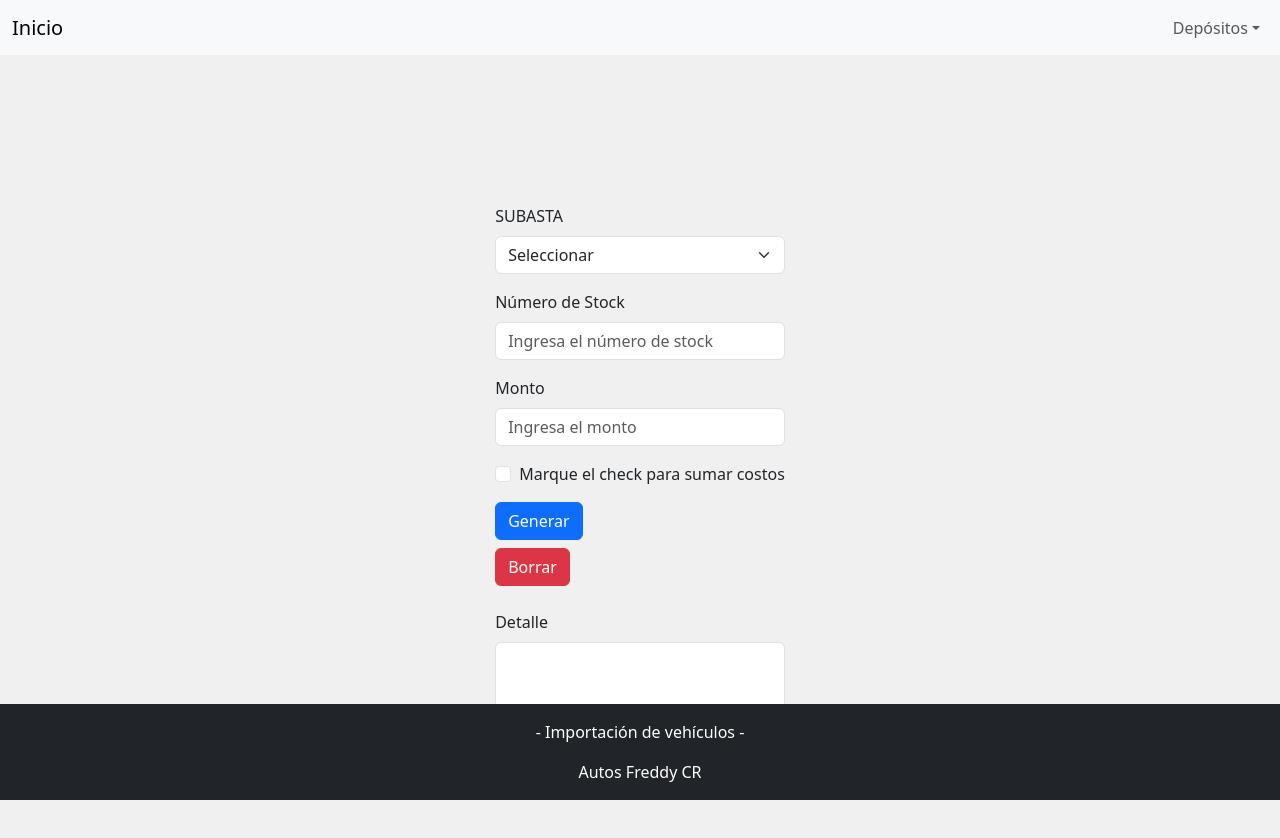
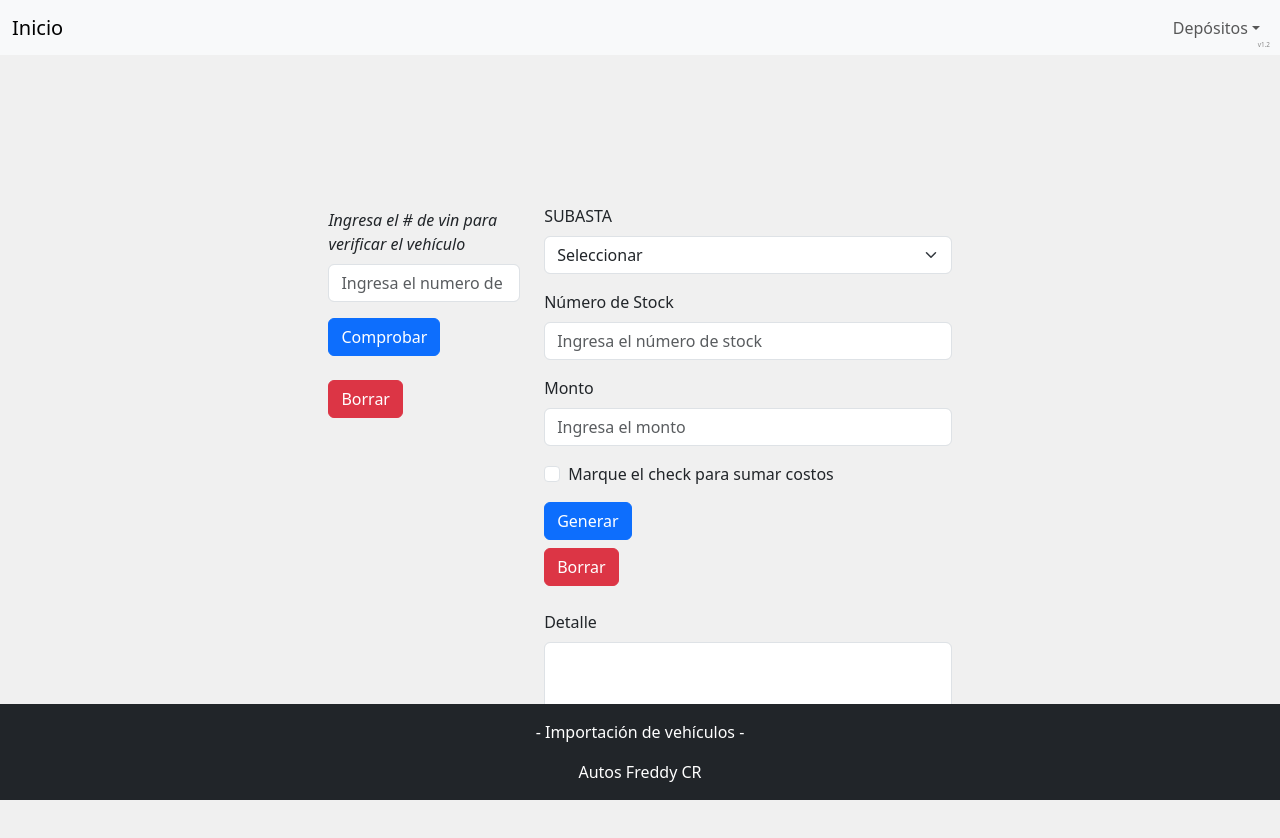
Before and after one commit to falcruzr1785/depositosAF, a React (Vite) app: page /subasta in a window 1280 px wide. Shown: the top 838 px of the page. Built offline with nearby package versions, Linux system fonts and the light colour scheme.

Commit message:
se agrega verificacion de vin la version en el nabvar y el boton para pdf

```diff
--- a/package.json
+++ b/package.json
@@ -12,11 +12,14 @@
   "dependencies": {
     "bootstrap": "^5.3.3",
     "depositosaf": "file:",
+    "jspdf": "^2.5.2",
     "react": "^18.3.1",
     "react-bootstrap": "^2.10.5",
     "react-dom": "^18.3.1",
     "react-hook-form": "^7.53.1",
-    "react-router-dom": "^6.27.0"
+    "react-router-dom": "^6.27.0",
+    "react-sweetalert2": "^0.6.0",
+    "sweetalert2": "^11.14.5"
   },
   "devDependencies": {
     "@eslint/js": "^9.13.0",
--- a/src/App.tsx
+++ b/src/App.tsx
@@ -7,6 +7,7 @@ import Layout from './pages/Layout';
 import Navbar from './components/Navbar';
 import Footer from './components/Footer';
 import './App.css'
+import InfoVehiculo from "./pages/InfoVehiculo";
 
 
 function App() {
@@ -21,6 +22,7 @@ function App() {
       <Route index element={<Home />} />
       <Route path="subasta" element={<Subasta />} />
       <Route path="naviera" element={<Naviera />} />
+      <Route path="infoVehiculo" element={<InfoVehiculo />} />
 
      <Route path="*" element={<Home />} />
 
--- a/src/components/Navbar.tsx
+++ b/src/components/Navbar.tsx
@@ -41,6 +41,10 @@ function Navbar() {
           </ul>
         </div>
       </div>
+       {/* Versión del programa */}
+       <span style={{ fontSize: '0.4em', color: '#888', position: 'absolute', bottom: '5px', right: '10px' }}>
+        v1.2
+      </span>
     </nav>
   );
 }
--- /dev/null
+++ b/src/pages/InfoVehiculo.tsx
@@ -0,0 +1,102 @@
+import { useState } from "react";
+import Form from "react-bootstrap/Form";
+import Button from "react-bootstrap/Button";
+import Swal from "sweetalert2";
+import "sweetalert2/dist/sweetalert2.min.css";
+import { useForm } from "react-hook-form";
+import { copiarAlPortapapeles } from "../utils/clipboard";
+
+export default function InfoVehiculo() {
+  const {
+    register,
+    reset,
+    handleSubmit,
+    formState: { errors },
+  } = useForm();
+
+  const [marca, setMarca] = useState(""); // Estado para almacenar el detalle de la marca
+
+  const onSubmit = handleSubmit(async (data) => {
+    const vinData = data.vin; // VIN ingresado por el usuario
+    try {
+      // Llama a la API para obtener los datos
+      const response = await fetch(
+        `https://vpic.nhtsa.dot.gov/api/vehicles/decodevinvalues/${vinData}?format=json`
+      );
+      const result = await response.json();
+
+
+// Verificar si los datos existen, y si no, mostrar un mensaje de "Datos no encontrados"
+const marcaData = result.Results?.[0]?.Make;
+const yearData = result.Results?.[0]?.ModelYear;
+const modelData = result.Results?.[0]?.Model;
+let marcaCompleta = "Datos no encontrados";
+      // Procesa y establece la marca usando el primer resultado devuelto
+      if (marcaData && yearData && modelData ) {
+        marcaCompleta = `${marcaData || ""} ${modelData || ""} ${yearData || ""}`;
+      }
+
+      setMarca(marcaCompleta);
+
+    {
+      /* Mostrar el detalle en una alerta */
+    }
+    Swal.fire({
+      title: "Información del vehiculo",
+      icon: "info",
+      text: marcaCompleta,
+      showCancelButton: true,
+      confirmButtonText: "Copiar",
+      cancelButtonText: "Cerrar",
+      allowOutsideClick: true, // Permite cerrar la alerta haciendo clic fuera de ella
+    }).then((result) => {
+      if (result.value) {
+        copiarAlPortapapeles(marcaCompleta);
+      }
+    });
+  } catch (error) {
+    console.error("Error al consultar la API:", error);
+    setMarca("Error al obtener datos");
+  }
+  });
+
+  return (
+    <div className="container mt-1">
+      <Form onSubmit={onSubmit}>
+        <Form.Group className="mb-3" controlId="vin">
+          <Form.Label className="text-muted, fst-italic">Ingresa el # de vin para verificar el vehículo </Form.Label>
+          <Form.Control
+            type="text"
+            {...register("vin", { required: true })}
+            placeholder="Ingresa el numero de vin"
+          />
+          {errors.vin && (
+            <span className="text-danger">El vin es requerido</span>
+          )}
+         </Form.Group>
+          {/* Botón para enviar el formulario */}
+          <Form.Group className="mb-3" controlId="comprobar">
+          <Button variant="primary" type="submit">
+            Comprobar
+          </Button>
+          </Form.Group>
+
+
+        <Form.Group className="mb-3" controlId="borrar">
+          {/* Botón para borrar el inputs */}
+          <Button
+            variant="danger"
+            onClick={() => {
+              reset();
+            }}
+            className="mt-2"
+          >
+            Borrar
+          </Button>
+
+        </Form.Group>
+
+      </Form>
+    </div>
+  );
+}
--- a/src/pages/Naviera.tsx
+++ b/src/pages/Naviera.tsx
@@ -5,6 +5,8 @@ import { useForm } from 'react-hook-form';
 import { detalleTxtTransport } from '../utils/auctionTexts';
 import { copiarAlPortapapeles } from '../utils/clipboard';
 import { BANK_INFO } from '../utils/bankingInfo';
+import PrintPdf from '../utils/PrintPdf';
+
 
 export default function Naviera() {
   const {
@@ -37,7 +39,9 @@ export default function Naviera() {
     }
 
     setDetalle(detalleText); // Actualizar el estado "detalle"
-  });
+  })
+
+  ;
 
   return (
     <div className="container mt-4">
@@ -99,6 +103,8 @@ export default function Naviera() {
         <Form.Control as="textarea" value={detalle} readOnly rows={3} />
       </Form.Group>
 
+
+      <div className="d-flex gap-3 mt-2">
       {/* Botón para copiar el detalle */}
       <Button
         variant="secondary"
@@ -108,6 +114,13 @@ export default function Naviera() {
         Copiar
       </Button>
 
+      {/*para imprimir el detalle */}
+      <Button variant="secondary"
+      onClick={() => PrintPdf(detalle,  ` ${detalle.split(" ",6)}`)} className="mt-2">
+            pdf
+          </Button>
+          </div>
+
     </div>
   );
 }
--- a/src/pages/Subasta.tsx
+++ b/src/pages/Subasta.tsx
@@ -5,11 +5,13 @@ import Button from 'react-bootstrap/Button';
 import { detalleTxtAuction } from '../utils/auctionTexts';
 import { copiarAlPortapapeles } from '../utils/clipboard';
 import { BANK_INFO } from '../utils/bankingInfo';
+import InfoVehiculo from './InfoVehiculo';
+import PrintPdf from '../utils/PrintPdf';
+
 
 export default function Subasta() {
   const { register, reset, handleSubmit, formState: { errors } } = useForm();
   const [detalle, setDetalle] = useState(''); // Estado para almacenar el detalle
-
   const onSubmit = handleSubmit((data) => {
     let detalleText = '';
     let montoFinal = data.monto;
@@ -38,6 +40,18 @@ export default function Subasta() {
 
   return (
     <div className="container mt-4">
+
+      <div className="row">
+
+
+ {/* Columna izquierda para InfoVehiculo */}
+ <div className="col-md-4">
+          <InfoVehiculo />
+        </div>
+
+
+ {/* Columna derecha para el formulario de Subasta */}
+ <div className="col-md-8">
       <Form onSubmit={onSubmit}>
         <Form.Group className="mb-3" controlId="subasta">
           <Form.Label>SUBASTA</Form.Label>
@@ -96,10 +110,20 @@ export default function Subasta() {
         <Form.Control as="textarea" value={detalle} readOnly rows={3} />
       </Form.Group>
 
+      <div className="d-flex gap-3 mt-2">
       {/* Botón para copiar el detalle */}
       <Button variant="secondary" onClick={() => copiarAlPortapapeles(detalle)} className="mt-2">
         Copiar
       </Button>
+
+      {/*para imprimir el detalle */}
+      <Button variant="secondary"
+      onClick={() => PrintPdf(detalle,  ` ${detalle.split(" ",6)}`)} className="mt-2">
+            pdf
+          </Button>
+          </div>
+    </div>
+    </div>
     </div>
   );
 }
--- /dev/null
+++ b/src/utils/PrintPdf.tsx
@@ -0,0 +1,17 @@
+
+import { jsPDF } from "jspdf";
+
+
+
+
+
+export default function  PrintPdf (text: string, destino: string )  {
+
+
+
+const doc = new jsPDF();
+  doc.text(text, 10, 10);
+  doc.save(`${destino}.pdf`);
+
+
+};
```
Also changed, not shown: 1 other file (tests, documents, lock files or other folders).
